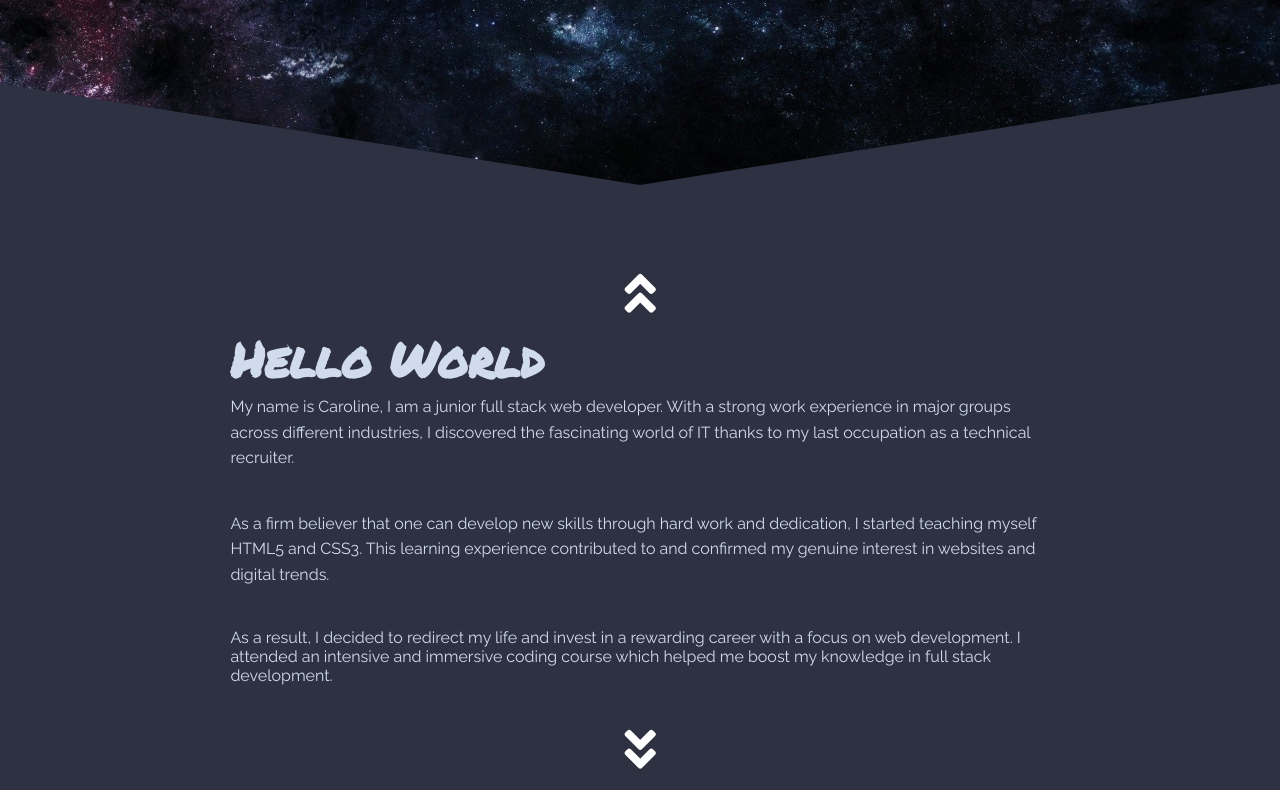
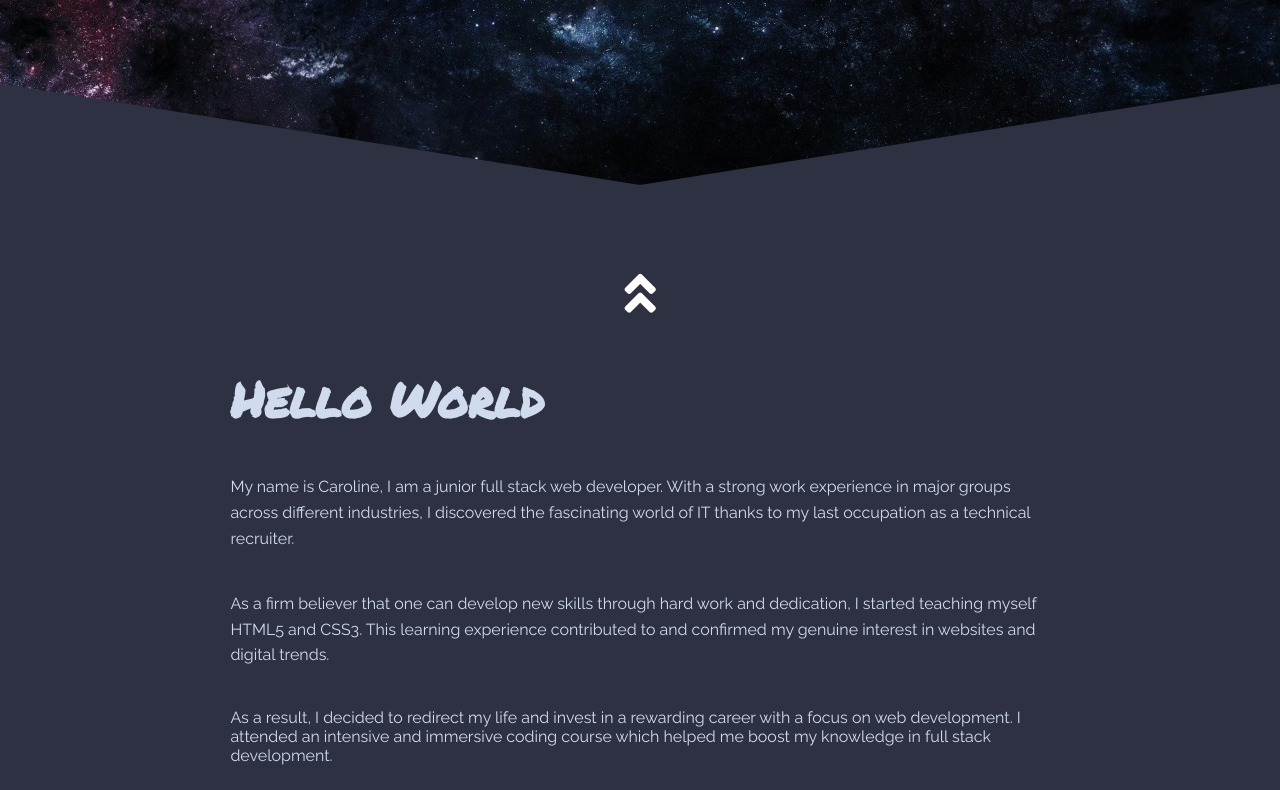
Before and after one commit to NotYourTypicalDeveloper/CAH1983.github.io, a plain HTML site: page index.html in a window 1280 px wide. Shown: the part 455-1245 px from the top of the page. Drawn offline with nearby package versions, Linux system fonts and the light colour scheme.

Commit message:
fixed h1

```diff
--- a/css/style.css
+++ b/css/style.css
@@ -1,6 +1,6 @@
 * {
-  margin: 0;
-  padding: 0;
+  /* margin: 0;
+  padding: 0; */
   box-sizing: border-box;
 }
 
```
Also changed, not shown: index.html (+1 -1 lines).
